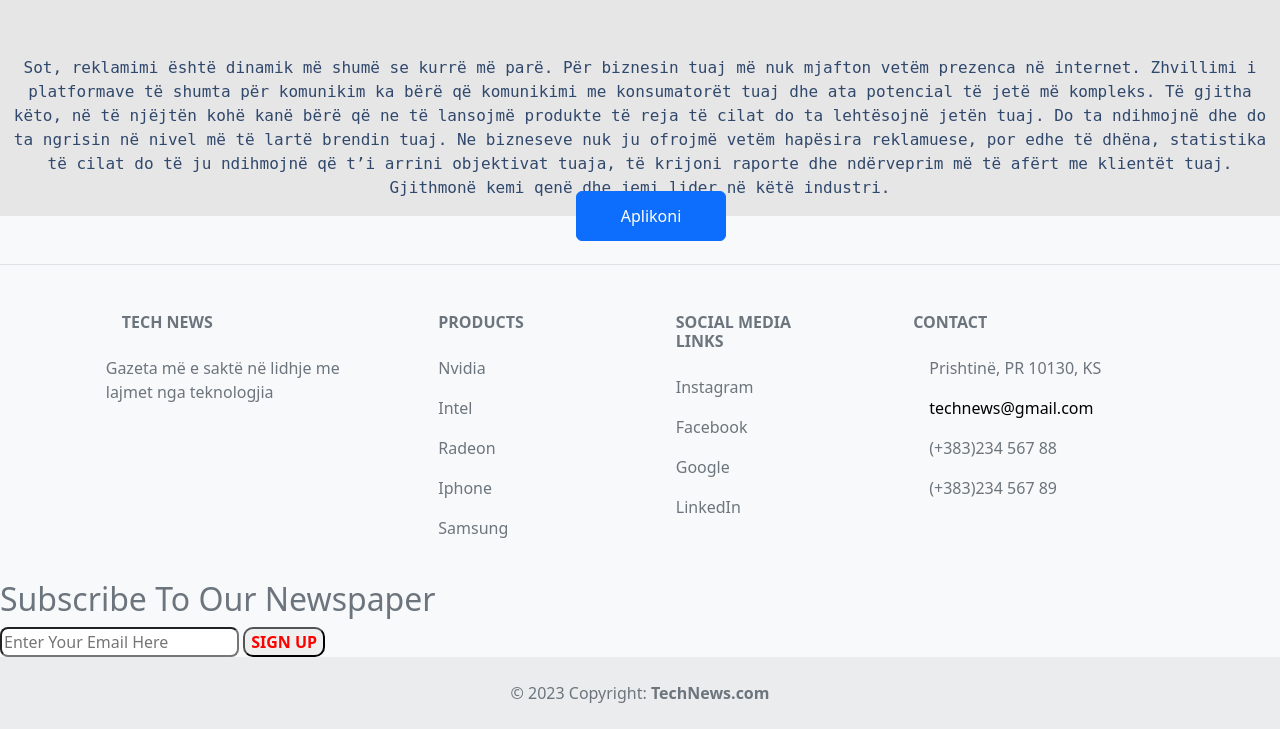
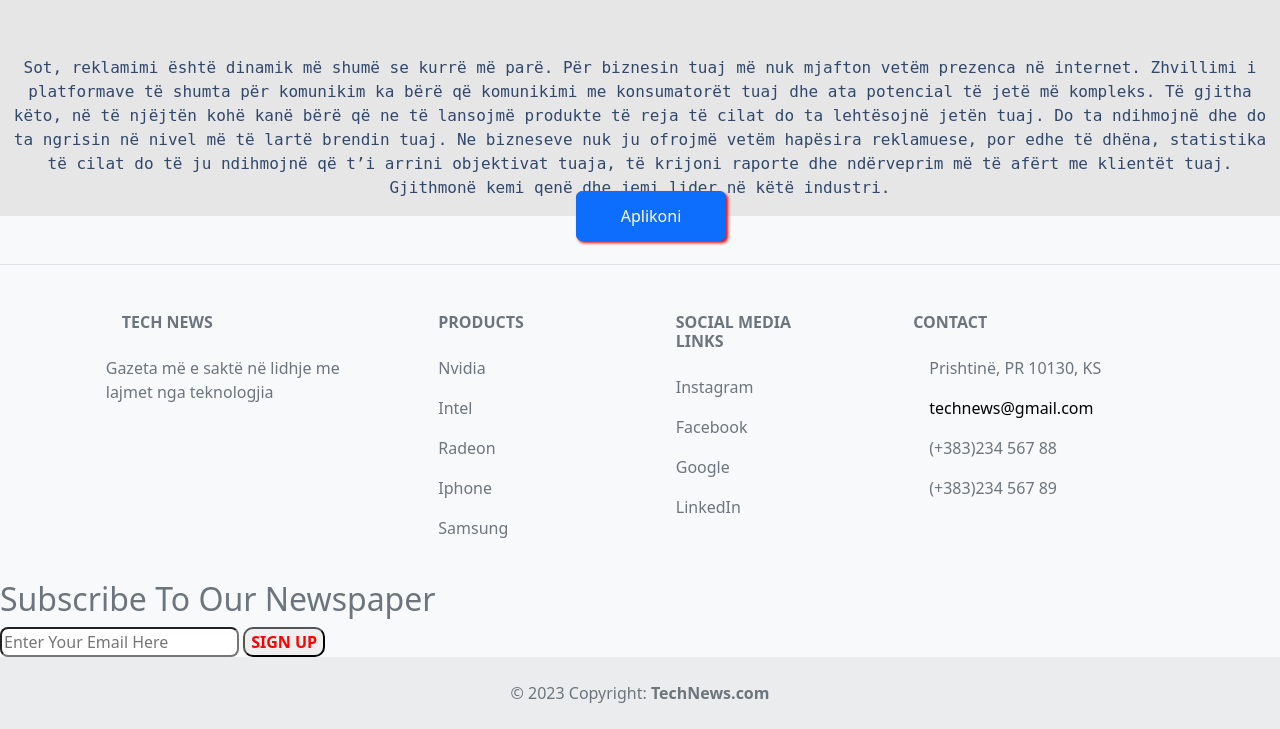
Before and after one commit to gyltenesfishta/TechNews, a PHP site: page /html/marketing.html in a window 1280 px wide. Shown: the part 570-1299 px from the top of the page. Run offline with PHP 8.4, Linux system fonts and the light colour scheme.

Commit message:
added box-shadow to the button

```diff
--- a/css/marketing.css
+++ b/css/marketing.css
@@ -109,7 +109,7 @@ a{
     height: 50px;
     margin-top: 185px;
     margin-left: 45%;
-    box-shadow: 2px 4px rgba (10, 0, 0, 2.1);
+    box-shadow: 2px 2px 3px red;
 
 }
 
```
